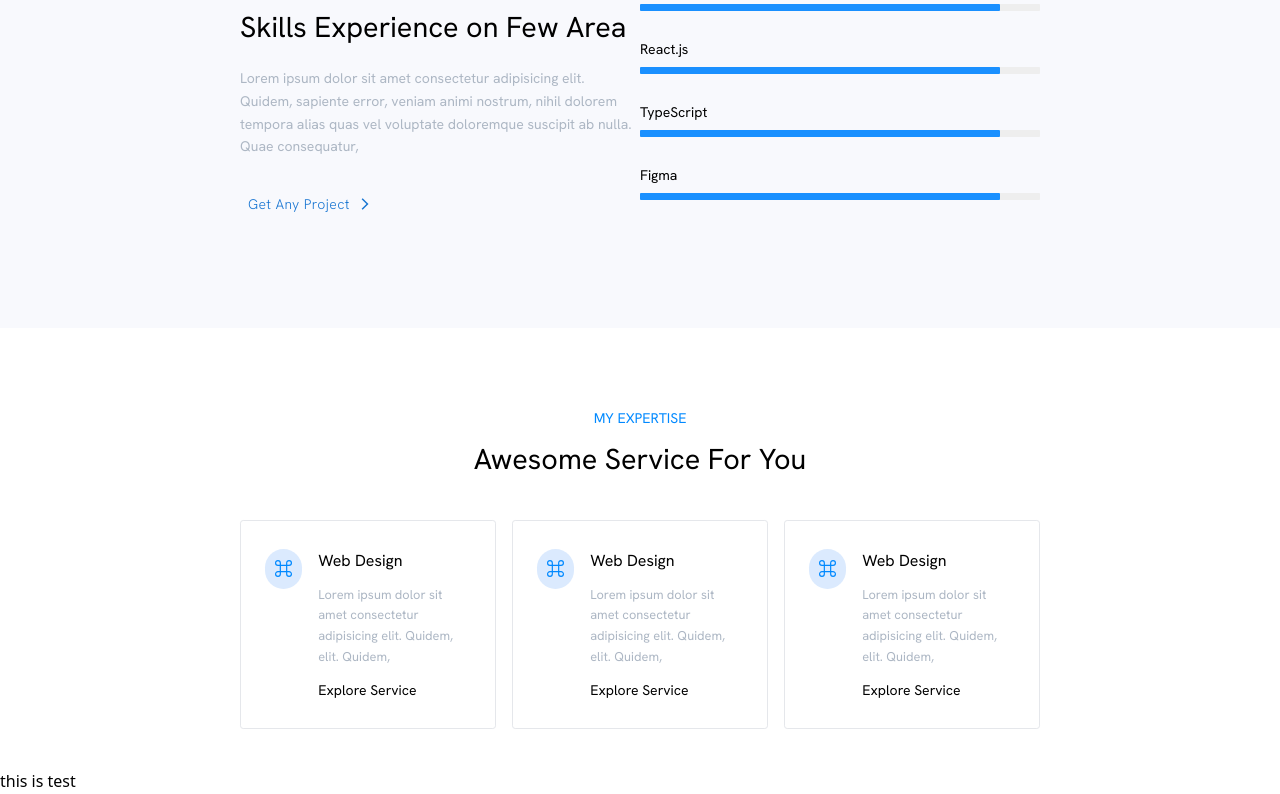
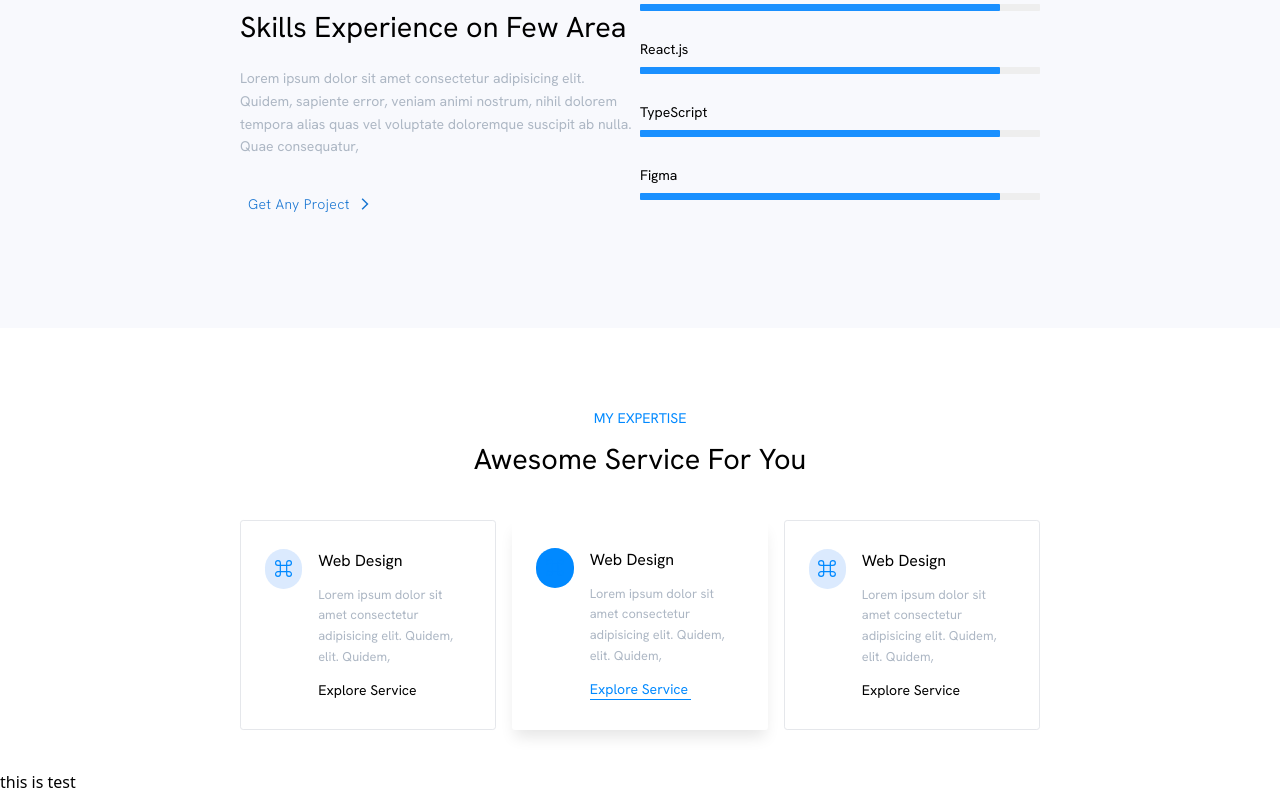
Before and after one commit to saeidniyabati2/myportfolio, a Next.js app: page / in a window 1280 px wide. Shown: the part 1576-2370 px from the top of the page. Built offline with nearby package versions, Linux system fonts and the light colour scheme.

Commit message:
adding new component for experties cards

```diff
--- a/src/components/Experties.tsx
+++ b/src/components/Experties.tsx
@@ -1,4 +1,5 @@
 import Image from "next/image";
+import { ExpertiesCard } from "./cards/ExpertiesCard";
 
 export const Experties: React.FC = () => {
   return (
@@ -13,68 +14,29 @@ export const Experties: React.FC = () => {
       {/* container of of cards */}
       <div className="w-full flex pt-10 gap-x-4">
         {/* first card */}
-        <div className="w-full  flex border-gray-200 border p-6 py-7 gap-x-4 rounded-[0.200rem]">
-          {/* container of icon */}
-          <div className="w-11 h-10 rounded-full bg-blue-100 p-[0.55rem] flex items-center justify-center">
-            <Image
-              width={50}
-              height={50}
-              alt="icon"
-              src="/assets/command-svgrepo-com.svg"
-            />
-          </div>
-          {/* container texts */}
-          <div className="w-full flex flex-col gap-y-3">
-            <h5>Web Design</h5>
-            <p className="text-secondGray  text-[0.8rem] leading-relaxed ">
-              Lorem ipsum dolor sit amet consectetur adipisicing elit. Quidem,
-              elit. Quidem,
-            </p>
-            <p className="  text-sm">Explore Service</p>
-          </div>
-        </div>
+        <ExpertiesCard
+          title="Web Design"
+          description="Lorem ipsum dolor sit amet consectetur adipisicing elit. Quidem,
+              elit. Quidem,"
+          miniText="Explore Service"
+          status={false}
+        />
         {/* second card */}
-        <div className="w-full  flex border-gray-200 border p-6 py-7 gap-x-4 rounded-[0.200rem]">
-          {/* container of icon */}
-          <div className="w-11 h-10 rounded-full bg-blue-100 p-[0.55rem] flex items-center justify-center">
-            <Image
-              width={50}
-              height={50}
-              alt="icon"
-              src="/assets/command-svgrepo-com.svg"
-            />
-          </div>
-          {/* container texts */}
-          <div className="w-full flex flex-col gap-y-3">
-            <h5>Web Design</h5>
-            <p className="text-secondGray   text-[0.8rem] leading-relaxed ">
-              Lorem ipsum dolor sit amet consectetur adipisicing elit. Quidem,
-              elit. Quidem,
-            </p>
-            <p className="  text-sm">Explore Service</p>
-          </div>
-        </div>
+        <ExpertiesCard
+          title="Web Design"
+          description="Lorem ipsum dolor sit amet consectetur adipisicing elit. Quidem,
+              elit. Quidem,"
+          miniText="Explore Service"
+          status={true}
+        />
         {/* third card */}
-        <div className="w-full  flex border-gray-200 border p-6 py-7 gap-x-4 rounded-[0.200rem]">
-          {/* container of icon */}
-          <div className="w-11 h-10 rounded-full bg-blue-100 p-[0.55rem] flex items-center justify-center">
-            <Image
-              width={50}
-              height={50}
-              alt="icon"
-              src="/assets/command-svgrepo-com.svg"
-            />
-          </div>
-          {/* container texts */}
-          <div className="w-full flex flex-col gap-y-3">
-            <h5>Web Design</h5>
-            <p className="text-secondGray  text-[0.8rem] leading-relaxed ">
-              Lorem ipsum dolor sit amet consectetur adipisicing elit. Quidem,
-              elit. Quidem,
-            </p>
-            <p className="  text-sm">Explore Service</p>
-          </div>
-        </div>
+        <ExpertiesCard
+          title="Web Design"
+          description="Lorem ipsum dolor sit amet consectetur adipisicing elit. Quidem,
+              elit. Quidem,"
+          miniText="Explore Service"
+          status={false}
+        />
       </div>
     </section>
   );
--- /dev/null
+++ b/src/components/cards/ExpertiesCard.tsx
@@ -0,0 +1,55 @@
+import Image from "next/image";
+
+interface props {
+  title: string;
+  description: string;
+  miniText: string;
+  status: boolean;
+}
+
+export const ExpertiesCard: React.FC<props> = ({
+  title,
+  description,
+  miniText,
+  status,
+}) => {
+  return (
+    <div
+      className={`w-full  flex border-gray-200 border p-6 py-7 gap-x-4 rounded-[0.200rem] ${
+        status && "border-0 expertiesCardShadow"
+      }`}
+    >
+      {/* container of icon */}
+      <div
+        className={`w-11 h-10 rounded-full bg-blue-100 p-[0.55rem] flex items-center justify-center ${
+          status && "bg-mainButton"
+        }`}
+      >
+        <Image
+          width={50}
+          height={50}
+          alt="icon"
+          src="/assets/command-svgrepo-com.svg"
+        />
+      </div>
+      {/* container texts */}
+      <div className="w-full flex flex-col gap-y-3">
+        <h5>{title}</h5>
+        <p className="text-secondGray  text-[0.8rem] leading-relaxed ">
+          {description}
+        </p>
+        <div className="flex flex-col ">
+          <p
+            className={`text-sm ${
+              status &&
+              "text-mainButton"
+            }`}
+          >
+            {miniText}
+          </p>
+          <hr className={`w-[6.3rem] h-[0.08rem]  ${status ? "visible bg-mainButton  border-none" :  "invisible"}`}/>
+        </div>
+      </div>
+    </div>
+  );
+};
--- a/src/styles/globals.css
+++ b/src/styles/globals.css
@@ -37,3 +37,7 @@
 .no-transform {
   text-transform: none;
 }
+
+.expertiesCardShadow {
+  box-shadow: 0px 10px 15px -3px rgba(0, 0, 0, 0.1);
+}
```
